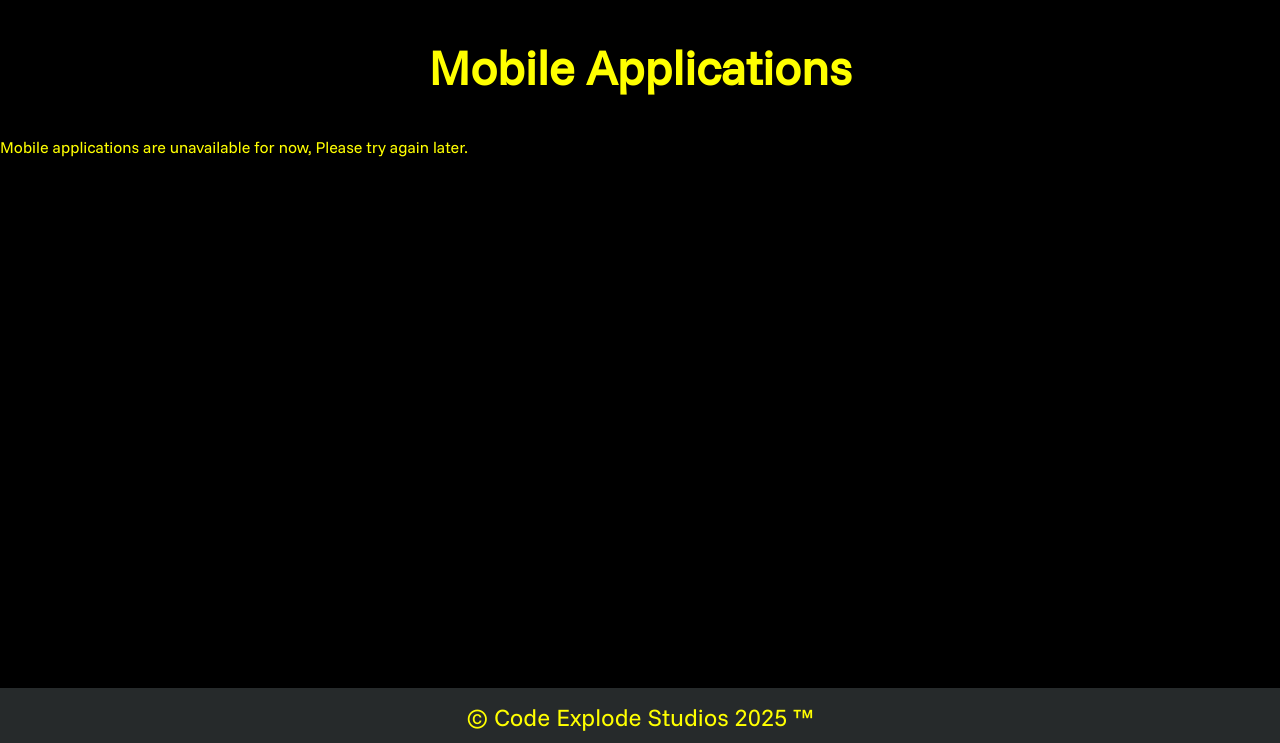
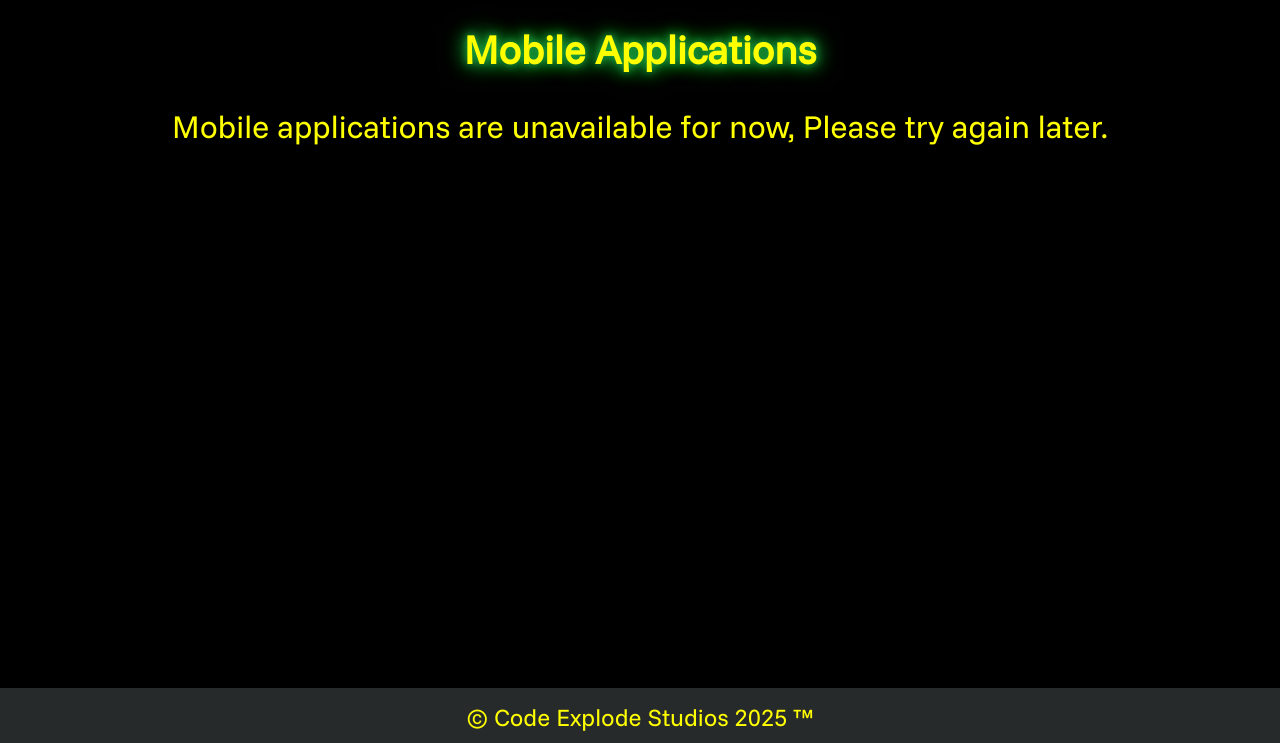
Before and after one commit to Code-Explode-Studios/CodeExplodeStudiosWebsite, a plain HTML site: page Mobile Software.html in a window 1280 px wide. Shown: the part 57-800 px from the top of the page. Drawn offline with Linux system fonts and the light colour scheme.

Commit message:
Add files via upload

```diff
--- a/Mobile Software.html
+++ b/Mobile Software.html
@@ -48,14 +48,14 @@
             </li>
         </ul>
     </nav>
-    <div class="subtitle-container">
-        <h2 style="text-align: center;">Mobile Applications</h2>
+    <div class="title-container">
+        <h1>Mobile Applications</h1>
     </div>
-    <div class="desktopsoftwaresection-container">
-        <div class="golbalsubtext-container">
-            <p>Mobile applications are unavailable for now, Please try again later.</p>
+    <div class="fullscreen-section">
+        <div class="paragraph-container">
+            Mobile applications are unavailable for now, Please try again later.
         </div>
-        </div>
+    </div>
     <footer>
         <div class="footer-container">
             <p>&copy; Code Explode Studios 2025 &#8482;</p>
```
Also changed, not shown: 3D Models.html (+5 -5 lines).
